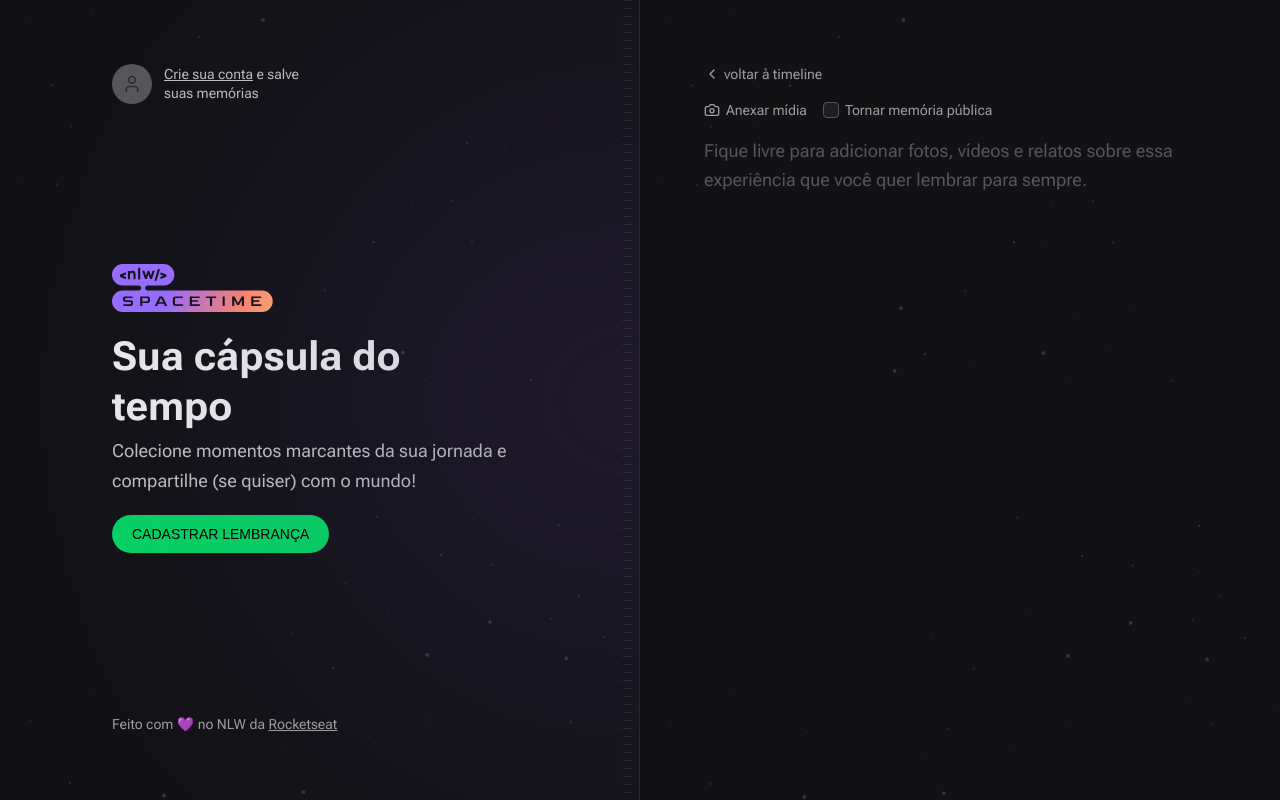
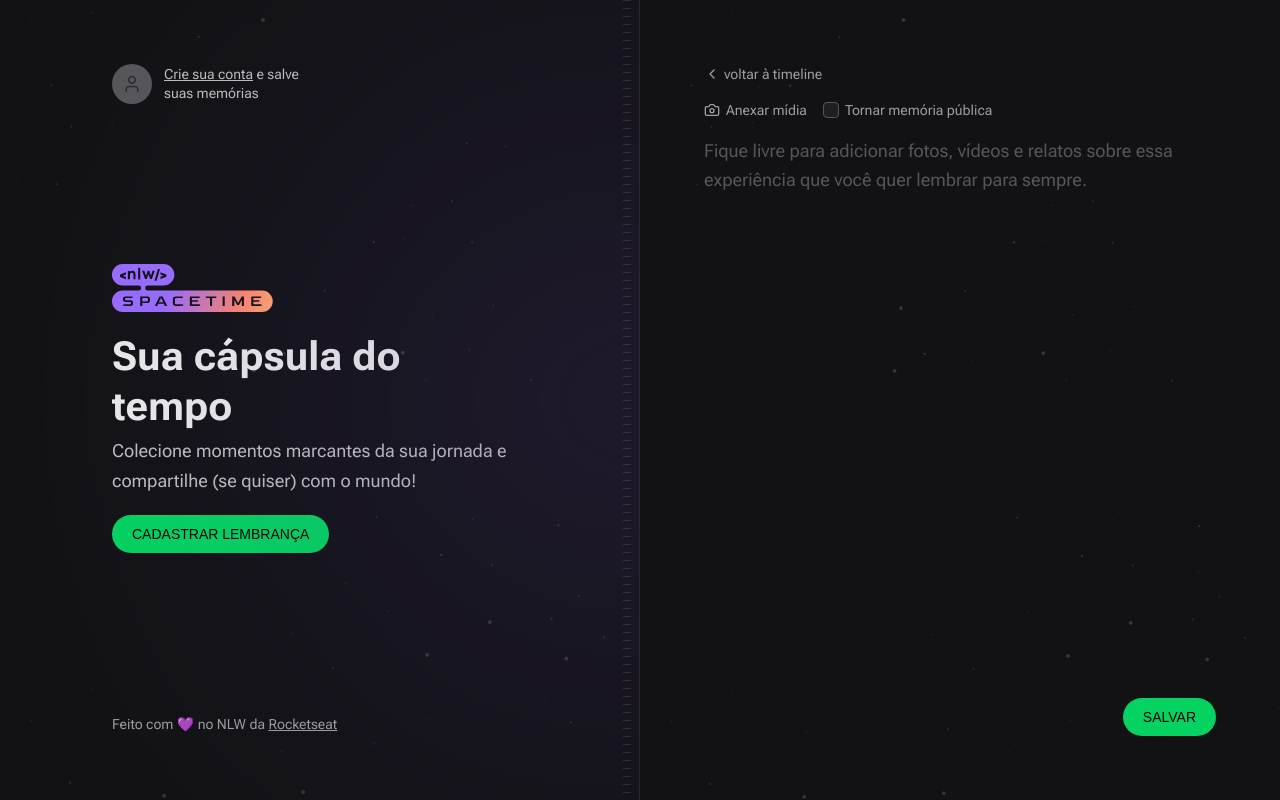
Before and after one commit to Lucas-Bispo/NLW-Spacetime, a Next.js app in the folder web/: page /memories/new in a window 1280 px wide. Built offline with nearby package versions, Linux system fonts and the light colour scheme; no server answers; a web font is replaced by a local one.

Commit message:
:construction: Trabalho em progresso.

```diff
--- a/web/package.json
+++ b/web/package.json
@@ -16,6 +16,7 @@
     "axios": "^1.4.0",
     "eslint": "8.40.0",
     "eslint-config-next": "13.4.2",
+    "js-cookie": "^3.0.5",
     "jwt-decode": "^3.1.2",
     "lucide-react": "^0.216.0",
     "next": "13.4.2",
@@ -28,6 +29,7 @@
   "devDependencies": {
     "@rocketseat/eslint-config": "^1.2.0",
     "@tailwindcss/forms": "^0.5.3",
+    "@types/js-cookie": "^3.0.3",
     "prettier-plugin-tailwindcss": "^0.3.0"
   }
 }
--- a/web/src/app/layout.tsx
+++ b/web/src/app/layout.tsx
@@ -48,7 +48,7 @@
           </div>
 
           {/* Right */}
-          <div className="flex flex-col bg-[url(../assets/bg-stars.svg)] bg-cover p-16">
+          <div className="flex max-h-screen flex-col overflow-y-scroll bg-[url(../assets/bg-stars.svg)] bg-cover">
             {children}
           </div>
         </main>
--- a/web/src/app/memories/new/page.tsx
+++ b/web/src/app/memories/new/page.tsx
@@ -1,9 +1,10 @@
-import { Camera, ChevronLeft } from 'lucide-react'
+import { NewMemoryForm } from '@/components/NewMemoryForm'
+import { ChevronLeft } from 'lucide-react'
 import Link from 'next/link'
 
 export default function NewMemory() {
   return (
-    <div className="flex flex-1 flex-col gap-4">
+    <div className="flex flex-1 flex-col gap-4 p-16">
       <Link
         href="/"
         className="flex items-center gap-1 text-sm text-gray-200 hover:text-gray-100"
@@ -12,40 +13,7 @@
         voltar à timeline
       </Link>
 
-      <form className="flex flex-1 flex-col gap-2">
-        <div className="flex items-center gap-4">
-          <label
-            htmlFor="media"
-            className="flex cursor-pointer items-center gap-1.5 text-sm text-gray-200 hover:text-gray-100"
-          >
-            <Camera className="h-4 w-4" />
-            Anexar mídia
-          </label>
-
-          <label
-            htmlFor="isPublic"
-            className="flex items-center gap-1.5 text-sm text-gray-200 hover:text-gray-100"
-          >
-            <input
-              type="checkbox"
-              name="isPublic"
-              id="isPublic"
-              value="true"
-              className="h-4 w-4 rounded border-gray-400 bg-gray-700 text-purple-500"
-            />
-            Tornar memória pública
-          </label>
-        </div>
-
-        <input type="file" id="media" className="invisible h-0 w-0" />
-
-        <textarea
-          name="content"
-          spellCheck={false}
-          className="w-full flex-1 resize-none rounded border-0 bg-transparent p-0 text-lg leading-relaxed text-gray-100 placeholder:text-gray-400 focus:ring-0"
-          placeholder="Fique livre para adicionar fotos, vídeos e relatos sobre essa experiência que você quer lembrar para sempre."
-        />
-      </form>
+      <NewMemoryForm />
     </div>
   )
 }
--- /dev/null
+++ b/web/src/components/MediaPicker.tsx
@@ -0,0 +1,41 @@
+'use client'
+
+import { ChangeEvent, useState } from 'react'
+
+export function MediaPicker() {
+  const [preview, setPreview] = useState<string | null>(null)
+
+  function onFileSelected(event: ChangeEvent<HTMLInputElement>) {
+    const { files } = event.target
+
+    if (!files) {
+      return
+    }
+
+    const previewURL = URL.createObjectURL(files[0])
+
+    setPreview(previewURL)
+  }
+
+  return (
+    <>
+      <input
+        onChange={onFileSelected}
+        type="file"
+        name="coverUrl"
+        id="media"
+        accept="image/*"
+        className="invisible h-0 w-0"
+      />
+
+      {preview && (
+        // eslint-disable-next-line
+        <img
+          src={preview}
+          alt=""
+          className="aspect-video w-full rounded-lg object-cover"
+        />
+      )}
+    </>
+  )
+}
--- /dev/null
+++ b/web/src/components/NewMemoryForm.tsx
@@ -0,0 +1,93 @@
+'use client'
+
+import { Camera } from 'lucide-react'
+import { MediaPicker } from './MediaPicker'
+import { FormEvent } from 'react'
+import { api } from '@/lib/api'
+import Cookie from 'js-cookie'
+import { useRouter } from 'next/navigation'
+
+export function NewMemoryForm() {
+  const router = useRouter()
+
+  async function handleCreateMemory(event: FormEvent<HTMLFormElement>) {
+    event.preventDefault()
+
+    const formData = new FormData(event.currentTarget)
+
+    const fileToUpload = formData.get('coverUrl')
+
+    let coverUrl = ''
+
+    if (fileToUpload) {
+      const uploadFormData = new FormData()
+      uploadFormData.set('file', fileToUpload)
+
+      const uploadResponse = await api.post('/upload', uploadFormData)
+
+      coverUrl = uploadResponse.data.fileUrl
+    }
+
+    const token = Cookie.get('token')
+
+    await api.post(
+      '/memories',
+      {
+        coverUrl,
+        content: formData.get('content'),
+        isPublic: formData.get('isPublic'),
+      },
+      {
+        headers: {
+          Authorization: `Bearer ${token}`,
+        },
+      },
+    )
+
+    router.push('/')
+  }
+
+  return (
+    <form onSubmit={handleCreateMemory} className="flex flex-1 flex-col gap-2">
+      <div className="flex items-center gap-4">
+        <label
+          htmlFor="media"
+          className="flex cursor-pointer items-center gap-1.5 text-sm text-gray-200 hover:text-gray-100"
+        >
+          <Camera className="h-4 w-4" />
+          Anexar mídia
+        </label>
+
+        <label
+          htmlFor="isPublic"
+          className="flex items-center gap-1.5 text-sm text-gray-200 hover:text-gray-100"
+        >
+          <input
+            type="checkbox"
+            name="isPublic"
+            id="isPublic"
+            value="true"
+            className="h-4 w-4 rounded border-gray-400 bg-gray-700 text-purple-500"
+          />
+          Tornar memória pública
+        </label>
+      </div>
+
+      <MediaPicker />
+
+      <textarea
+        name="content"
+        spellCheck={false}
+        className="w-full flex-1 resize-none rounded border-0 bg-transparent p-0 text-lg leading-relaxed text-gray-100 placeholder:text-gray-400 focus:ring-0"
+        placeholder="Fique livre para adicionar fotos, vídeos e relatos sobre essa experiência que você quer lembrar para sempre."
+      />
+
+      <button
+        type="submit"
+        className="inline-block self-end rounded-full bg-green-500 px-5 py-3 font-alt text-sm uppercase leading-none text-black hover:bg-green-600"
+      >
+        Salvar
+      </button>
+    </form>
+  )
+}
```
Also changed, not shown: 1 other file (tests, documents, lock files or other folders).
